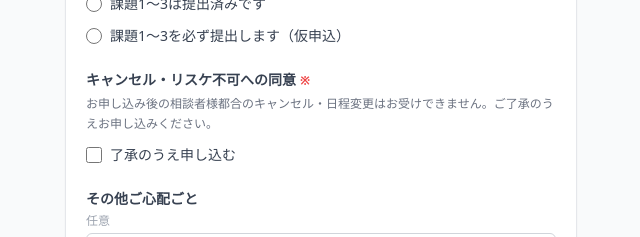
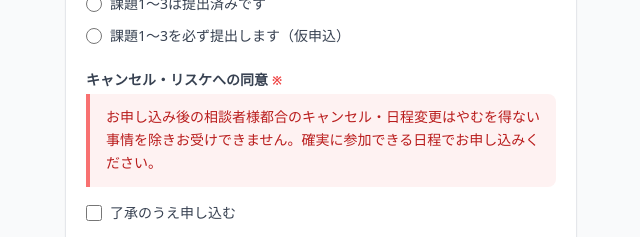
Before and after one commit to mamo1964/onebodyapp, a Next.js app: page / in a window 1280 px wide. Shown: the part 3759-3996 px from the top of the page, without its empty margins (319-959 px from the left). Built offline with nearby package versions, Linux system fonts and the light colour scheme; no server answers; the database is empty.

Commit message:
キャンセル同意の文章更新・赤枠デザイン追加
Co-Authored-By: Claude Sonnet 4.6 <noreply@anthropic.com>

```diff
--- a/app/page.tsx
+++ b/app/page.tsx
@@ -763,10 +763,12 @@ export default function ConsultationForm() {
 
             {/* キャンセル同意 */}
             <div data-error={!!errors.cancelAgreement}>
-              <FieldLabel required>キャンセル・リスケ不可への同意</FieldLabel>
-              <p className="text-xs text-gray-500 mb-2 leading-relaxed">
-                お申し込み後の相談者様都合のキャンセル・日程変更はお受けできません。ご了承のうえお申し込みください。
-              </p>
+              <FieldLabel required>キャンセル・リスケへの同意</FieldLabel>
+              <div className="bg-red-50 border-l-4 border-red-400 rounded-r-lg px-4 py-3 mb-3">
+                <p className="text-sm text-red-700 leading-relaxed font-medium">
+                  お申し込み後の相談者様都合のキャンセル・日程変更はやむを得ない事情を除きお受けできません。確実に参加できる日程でお申し込みください。
+                </p>
+              </div>
               <label className="form-checkbox-label">
                 <input
                   type="checkbox"
```
